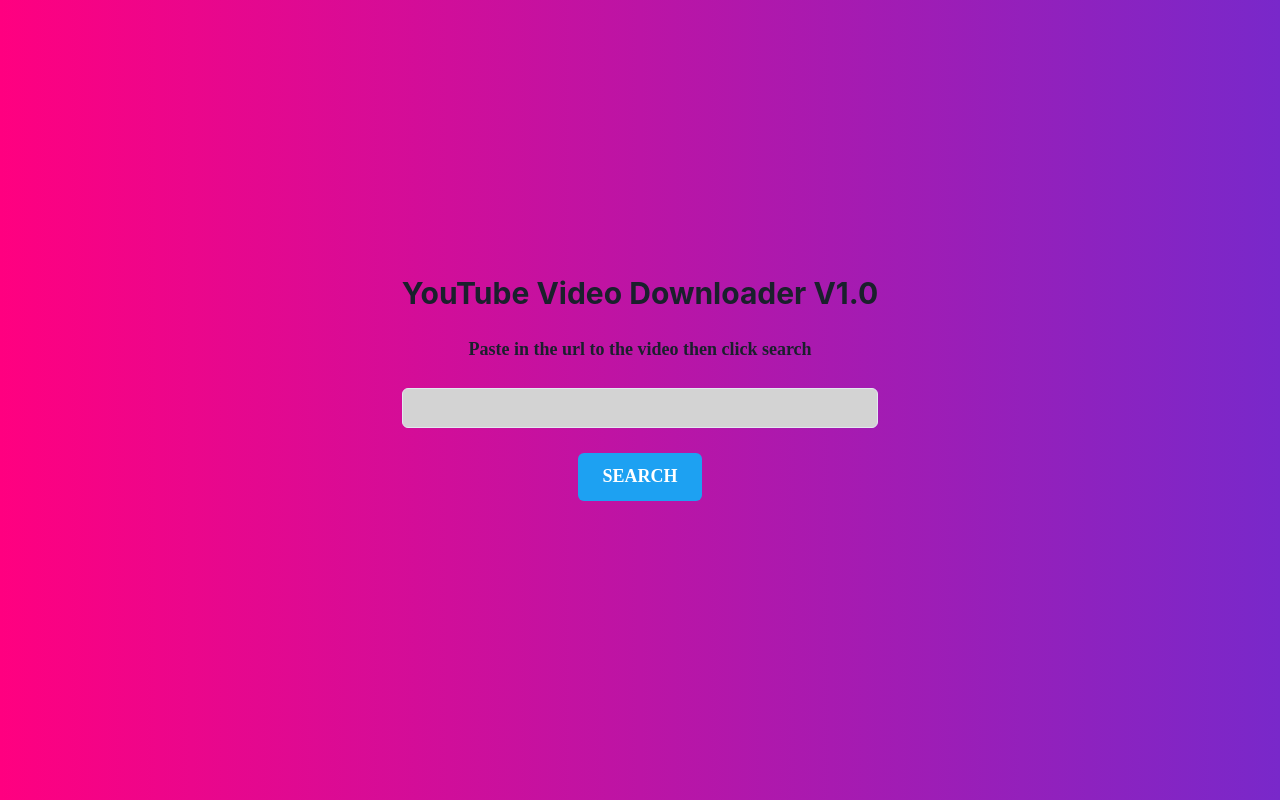
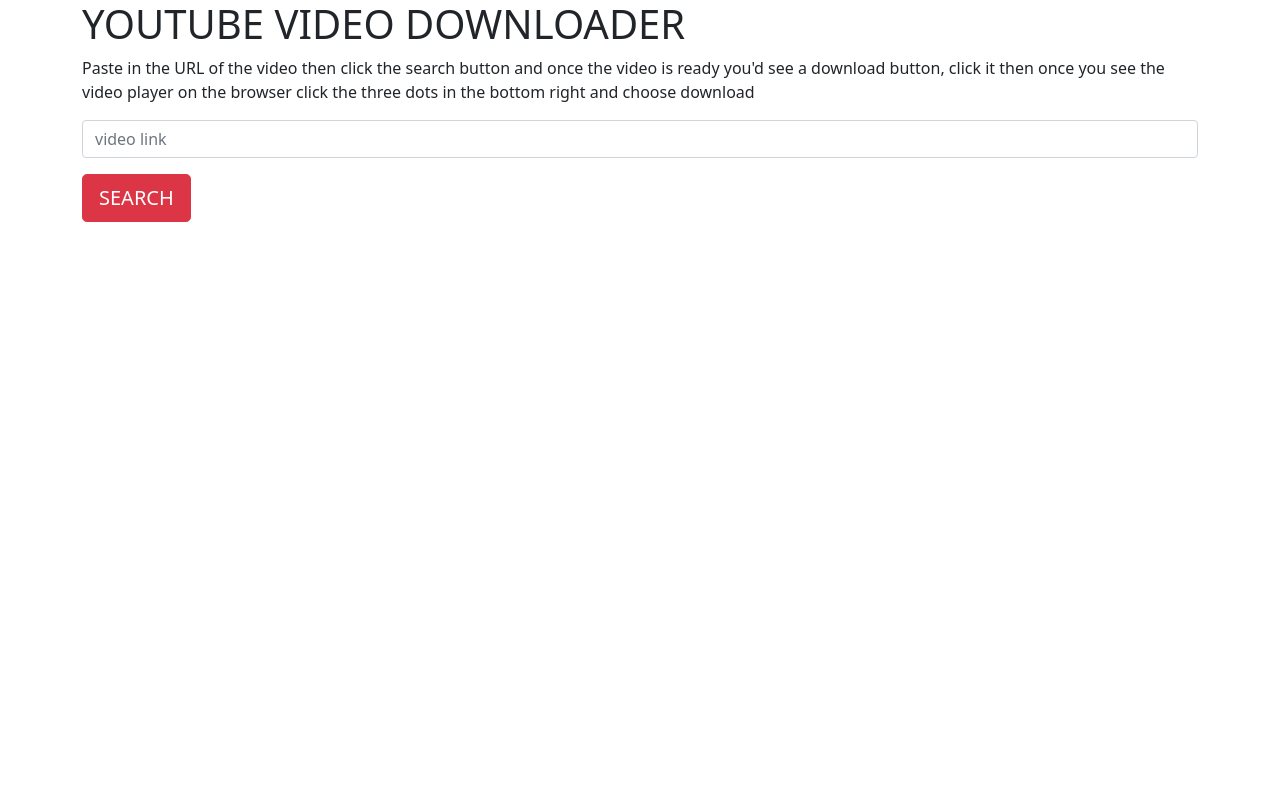
Before and after one commit to MuhammadAlzamily/yt-downloader, a React (Create React App) app: page / in a window 1280 px wide. Built offline with nearby package versions, Linux system fonts and the light colour scheme.

Commit message:
added bs5

```diff
--- a/public/index.html
+++ b/public/index.html
@@ -1,6 +1,8 @@
 <!DOCTYPE html>
 <html lang="en">
   <head>
+    <link href="https://cdn.jsdelivr.net/npm/bootstrap@5.0.2/dist/css/bootstrap.min.css" rel="stylesheet" integrity="sha384-EVSTQN3/azprG1Anm3QDgpJLIm9Nao0Yz1ztcQTwFspd3yD65VohhpuuCOmLASjC" crossorigin="anonymous">
+<script src="https://cdn.jsdelivr.net/npm/bootstrap@5.0.2/dist/js/bootstrap.bundle.min.js" integrity="sha384-MrcW6ZMFYlzcLA8Nl+NtUVF0sA7MsXsP1UyJoMp4YLEuNSfAP+JcXn/tWtIaxVXM" crossorigin="anonymous"></script>
     <meta charset="utf-8" />
     <link rel="icon" href="%PUBLIC_URL%/favicon.ico" />
     <meta name="viewport" content="width=device-width, initial-scale=1" />
--- a/src/App.js
+++ b/src/App.js
@@ -1,13 +1,47 @@
-import React from 'react'
-import { ChakraProvider } from "@chakra-ui/react"
-import Downloader from './components/Downloader'
+import React, { useState } from "react";
+import axios from "axios";
+export default function App() {
+  const [vidurl, setVidUrl] = useState(" ");
+  const [loaded, setLoaded] = useState(false);
+  const [downloadlink, setDownloadlink] = useState(" ");
+  const testingbtn = ()=>{
+    alert(vidurl);
+  }
+  const buttonHandler = () => {
+    const options = {
+      method: "GET",
+      url: "https://getvideo.p.rapidapi.com/",
+      params: { url: vidurl },
+      headers: {
+        "x-rapidapi-key": process.env.REACT_APP_YT_API_KEY,
+        "x-rapidapi-host": process.env.REACT_APP_YT_API_HOST,
+      },
+    };
 
-
-
-export default function App() {
-    return (
-        <ChakraProvider>
-            <Downloader />
-        </ChakraProvider>
-    )
+    axios
+      .request(options)
+      .then(function (response) {
+        setDownloadlink(response.data.streams[0].url);
+        setLoaded(true);
+        console.log(response.data.streams[0].url);
+      })
+      .catch(function (error) {
+        console.error(error);
+      });
+  };
+  return (
+    <div class="container">
+      <h1>YOUTUBE VIDEO DOWNLOADER</h1>
+      <p>Paste in the URL of the video then click the search button and once the video is ready you'd see a download button, click it then once you see the video player on the browser click the three dots in the bottom right and choose download </p>
+      <input type="text" placeholder="video link" class="form-control" onChange={(e)=>setVidUrl(e.target.value)} />
+      <button class="btn btn-danger btn-lg mt-3" onClick={buttonHandler}>SEARCH</button> <br></br>
+      {!loaded? (<h4></h4>) : (
+          <div class="row">
+          <div class="col mt-4">
+          <a href={downloadlink} class="btn btn-success">DOWNLOAD NOW</a>
+          </div>
+          </div>
+        )}
+    </div>
+  );
 }
--- a/src/components/Downloader.jsx
+++ /dev/null
@@ -1,80 +0,0 @@
-import { Button } from "@chakra-ui/button";
-import { Input } from "@chakra-ui/input";
-import { Container, Flex, Heading, Text, VStack } from "@chakra-ui/layout";
-import React, { useState } from "react";
-import axios from "axios";
-export default function Downloader() {
-  const [vidurl, setVidUrl] = useState(" ");
-  const [loaded, setLoaded] = useState(false);
-  const [downloadlink, setDownloadlink] = useState(" ");
-  const buttonHandler = () => {
-    const options = {
-      method: "GET",
-      url: "https://getvideo.p.rapidapi.com/",
-      params: { url: vidurl },
-      headers: {
-        "x-rapidapi-key": process.env.REACT_APP_YT_API_KEY,
-        "x-rapidapi-host": process.env.REACT_APP_YT_API_HOST,
-      },
-    };
-
-    axios
-      .request(options)
-      .then(function (response) {
-        setDownloadlink(response.data.streams[0].url);
-        setLoaded(true);
-        console.log(response.data.streams[0].url);
-      })
-      .catch(function (error) {
-        console.error(error);
-      });
-  };
-  return (
-    <div>
-      <Flex
-        height="100vh"
-        alignItems="center"
-        justifyContent="center"
-        bgGradient="linear(to-l, #7928CA, #FF0080)"
-      >
-        <VStack
-          fontFamily="cursive"
-          fontWeight="bold"
-          fontSize="lg"
-          spacing={25}
-        >
-          <Heading size="lg" as="h3">
-            YouTube Video Downloader V1.0
-          </Heading>
-          <Text size="lg">Paste in the url to the video then click search</Text>
-          <Input
-            bg="lightgray"
-            variant="outline"
-            value={vidurl}
-            onChange={(e) => setVidUrl(e.target.value)}
-          />
-          <Button
-            colorScheme="twitter"
-            size="lg"
-            onClick={buttonHandler}
-            _hover={{
-              bgGradient: "linear(to-r, red.500, yellow.500)",
-            }}
-          >
-            SEARCH
-          </Button>
-          {!loaded ? (
-            <Heading size="sm"></Heading>
-          ) : (
-            <a href={downloadlink}>
-              <Button colorScheme="green" size="lg">
-                {" "}
-                DOWNLOAD NOW{" "}
-              </Button>
-            </a>
-          )}
-        </VStack>
-      </Flex>
-    </div>
-  );
-}
```
